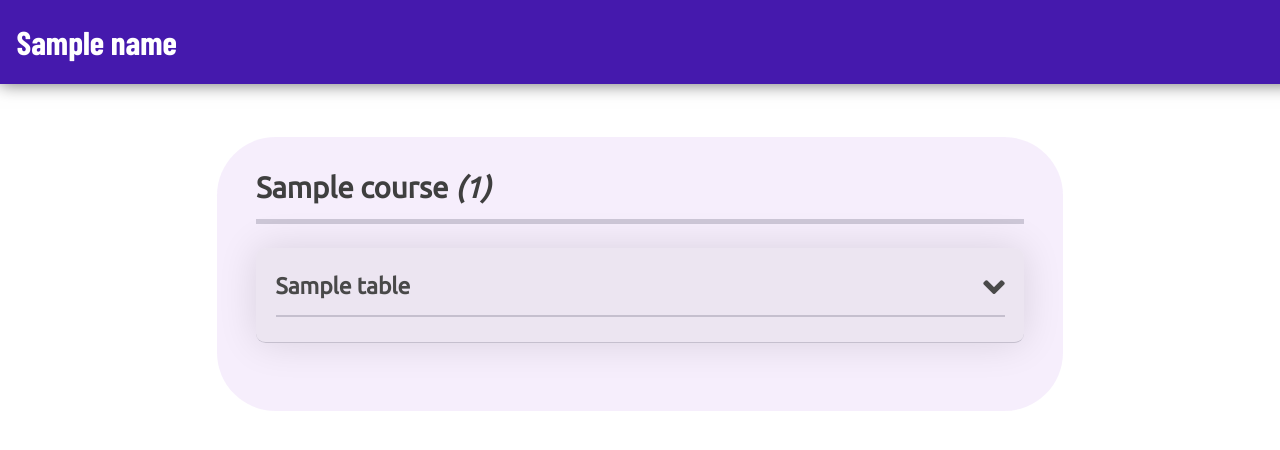
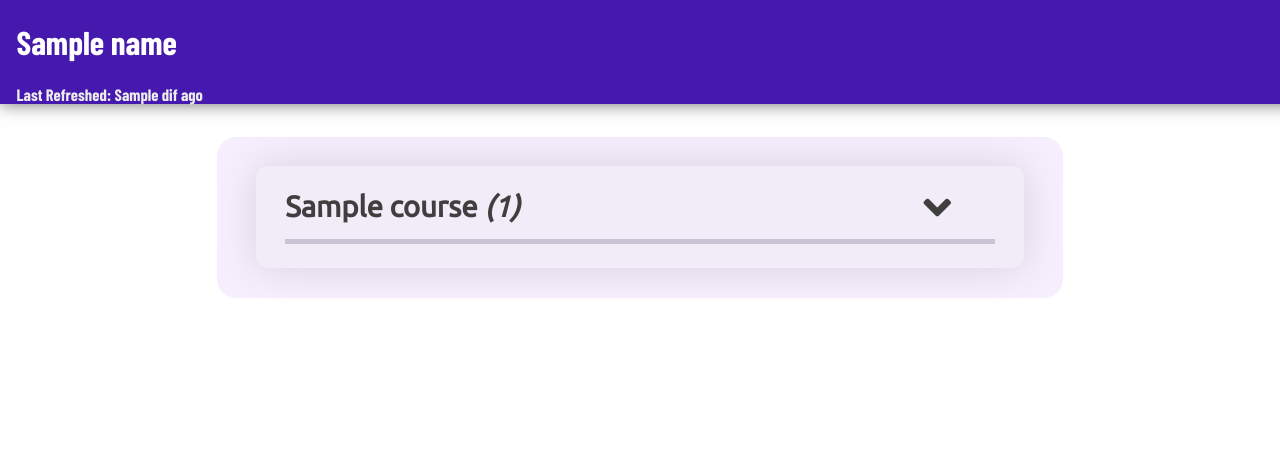
Before and after one commit to ericm/ucc-compsci, a Flask app: template app/templates/index.html in a window 1280 px wide. Shown: the top 450 px of the page. Run offline with Flask 2, Linux system fonts and the light colour scheme; the template is opened without the code that fills it: most values are stand-ins (such as "Sample title", 1, 10 or a date in 2020); some libraries are stand-ins or nearby versions.

Commit message:
added last refreshed functions

```diff
--- a/app/app.py
+++ b/app/app.py
@@ -3,9 +3,43 @@ import pymysql.cursors
 from env import env
 from flask_caching import Cache
 import threading, time
+from datetime import datetime
 
 app = Flask(__name__)
 cache = Cache(app,config={'CACHE_TYPE': 'simple'})
+
+def last():
+    out = "aaa"
+    connection = pymysql.connect(host='mysql.netsoc.co',
+                             user=env.username,
+                             password=env.password,
+                             db=env.db,
+                             charset='utf8mb4',
+                             cursorclass=pymysql.cursors.DictCursor)
+
+    try:
+        with connection.cursor() as cursor:
+            cursor.execute("SELECT * FROM `info`")
+            r = cursor.fetchone()
+            lastUpdate = datetime.strptime(r["current"], "%Y-%m-%d %H:%M:%S")
+            c = datetime.now()
+            diff = c - lastUpdate
+
+            out = ""
+
+            if diff.seconds//3600 > 0:
+                out = f'{diff.seconds//3600} hour'
+                out += "s" if diff.seconds//3600 != 1 else ""
+            elif diff.seconds//60 > 0:
+                out = f'{diff.seconds//60} minute'
+                out += "s" if diff.seconds//60 != 1 else ""
+            else:
+                out = f'{diff.seconds} second'
+                out += "s" if diff.seconds !=1 else ""
+
+    finally:
+        connection.close()
+        return out
 
 class Note:
     def __init__(self, name, url):
@@ -65,7 +99,7 @@ def queries():
         connection.close()
 
 queries()
-
+# print(last())
 def recache():
     while 1:
         queries()
@@ -79,7 +113,8 @@ th.start()
 # @cache.cached(30)
 def index():
     courses = queries()
+    difference = last()
 
     name = "CK401 2022 NOTES INDEX"
 
-    return render_template("index.html", name=name, courses=courses)
+    return render_template("index.html", name=name, courses=courses, dif=difference)
--- a/app/static/lists.js
+++ b/app/static/lists.js
@@ -1,4 +1,4 @@
-function drop(elem) {
+function drop(elem, cl) {
     var el = elem.parentElement.parentElement;
-    el.classList.toggle("undrop");
+    el.classList.toggle(cl);
 }
--- a/app/static/styles.css
+++ b/app/static/styles.css
@@ -25,10 +25,14 @@ main {
     background: rgba(216, 180, 240, 0.226);
     padding: .5em 2em;
     color: #211374;
-    border-radius: 3em;
+    border-radius: 1em;
 }
 .course {
-    padding-bottom: 1em;
+    padding: 0.01em 1.5em;
+    margin: 1em 0;
+    border-radius: .6em;
+    background: rgba(160, 160, 160, 0.048);
+    box-shadow: 0 0 2em rgba(0, 0, 0, 0.123);
 }
 .course>h2 {
     color: #3f3f3f;
@@ -81,6 +85,10 @@ h2 a:hover {
     top: -.1em;
     cursor: pointer;
     transform: rotate(180deg);
+    margin-right: 1em;
+}
+header>span {
+    color: rgb(236, 236, 236);
 }
 ul {
     transition: all 1s;
@@ -99,6 +107,10 @@ a {
     margin: 0;
     overflow: hidden;
 }
-.undrop .fa-angle-down {
+.undrop .fa-angle-down, .undropC .fa-angle-down {
     transform: rotate(0deg);
 }
+
+.undropC>section {
+    display: none;
+}
--- a/app/templates/index.html
+++ b/app/templates/index.html
@@ -10,14 +10,15 @@
   <body>
     <header>
       <h1>{{name}}</h1>
+      <span>Last Refreshed: {{dif}} ago</span>
     </header>
     <main>
       {% for course in courses %}
-      <section class="course">
-        <h2><a target="_blank" href="{{course.url}}">{{course.name}} <i>({{course.id}})</i></a></h2>
+      <section class="course undropC">
+        <h2><a target="_blank" href="{{course.url}}">{{course.name}} <i>({{course.id}})</i></a><i onclick="drop(this, 'undropC');" class="fas fa-angle-down"></i></h2>
           {% for table in course.tables %}
           <section class="table undrop">
-            <h3>{{table.name}}<i onclick="drop(this);" class="fas fa-angle-down"></i></h3>
+            <h3>{{table.name}}<i onclick="drop(this, 'undrop');" class="fas fa-angle-down"></i></h3>
               <ul>
                 {% for note in table.notes %}
                 <li><a target="_blank" href="{{table.prefix}}{{note.url}}">{{note.name}}</a></li>
```
Also changed, not shown: scraper/main.py (+7 -0 lines).
